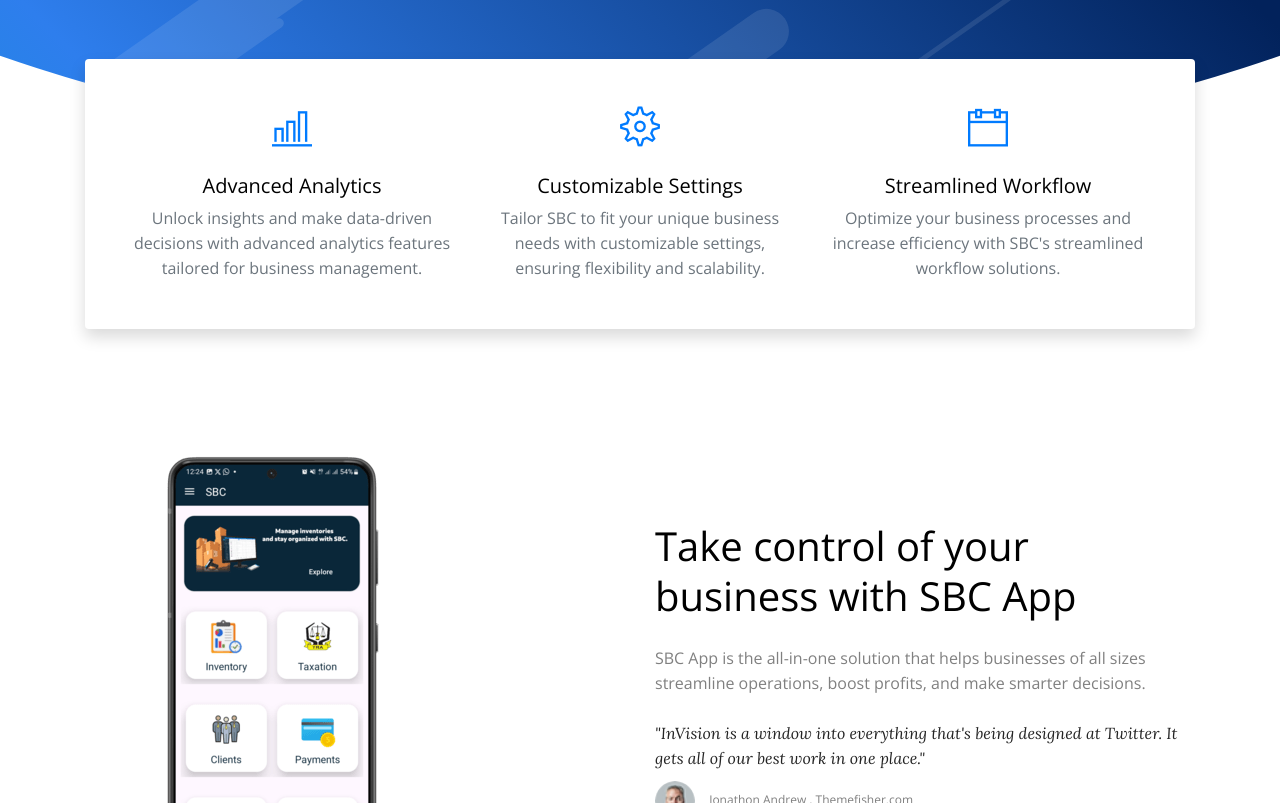
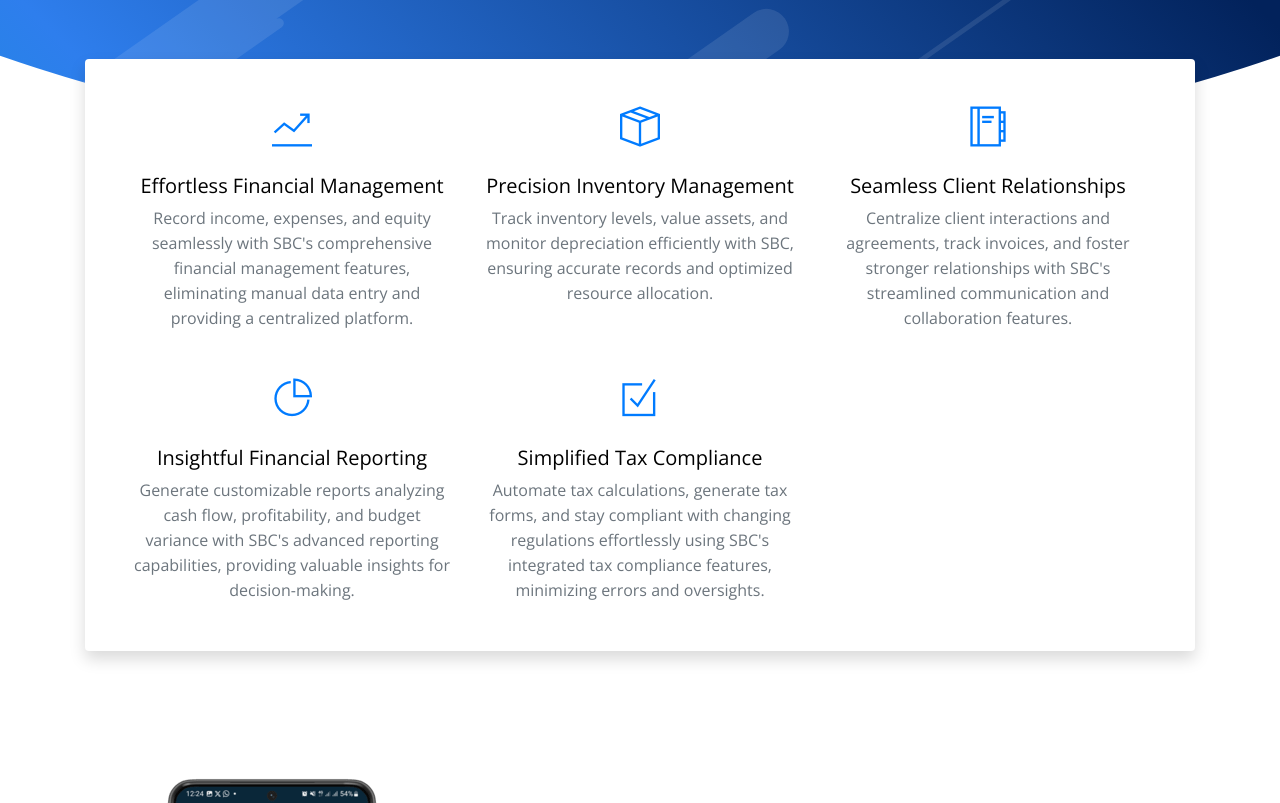
Before and after one commit to GODFREY-EM/SBC_SHOWCASE, a plain HTML site: page index.html in a window 1280 px wide. Shown: the part 672-1475 px from the top of the page. Drawn offline with nearby package versions, Linux system fonts and the light colour scheme; some packages are replaced by stand-ins of ours.

Commit message:
Update index.html

```diff
--- a/index.html
+++ b/index.html
@@ -1,11 +1,4 @@
 <!DOCTYPE html>
-
-<!--
- // WEBSITE: https://themefisher.com
- // TWITTER: https://twitter.com/themefisher
- // FACEBOOK: https://www.facebook.com/themefisher
- // GITHUB: https://github.com/themefisher/
--->
 
 <html lang="en">
 <head>
@@ -157,25 +150,36 @@
         <div class="rounded shadow p-5 bg-white">
             <div class="row">
                 <div class="col-lg-4 col-md-6 mt-5 mt-md-0 text-center">
-                    <i class="ti-bar-chart text-primary h1"></i>
-                    <h3 class="mt-4 text-capitalize h5 ">Advanced Analytics</h3>
-                    <p class="regular text-muted">Unlock insights and make data-driven decisions with advanced analytics features tailored for business management.</p>
+                    <i class="ti-stats-up text-primary h1"></i>
+                    <h3 class="mt-4 text-capitalize h5 ">Effortless Financial Management</h3>
+                    <p class="regular text-muted">Record income, expenses, and equity seamlessly with SBC's comprehensive financial management features, eliminating manual data entry and providing a centralized platform.</p>
                 </div>
                 <div class="col-lg-4 col-md-6 mt-5 mt-md-0 text-center">
-                    <i class="ti-settings text-primary h1"></i>
-                    <h3 class="mt-4 text-capitalize h5 ">Customizable Settings</h3>
-                    <p class="regular text-muted">Tailor SBC to fit your unique business needs with customizable settings, ensuring flexibility and scalability.</p>
+                    <i class="ti-package text-primary h1"></i>
+                    <h3 class="mt-4 text-capitalize h5 ">Precision Inventory Management</h3>
+                    <p class="regular text-muted">Track inventory levels, value assets, and monitor depreciation efficiently with SBC, ensuring accurate records and optimized resource allocation.</p>
                 </div>
                 <div class="col-lg-4 col-md-12 mt-5 mt-lg-0 text-center">
-                    <i class="ti-calendar text-primary h1"></i>
-                    <h3 class="mt-4 text-capitalize h5 ">Streamlined Workflow</h3>
-                    <p class="regular text-muted">Optimize your business processes and increase efficiency with SBC's streamlined workflow solutions.</p>
+                    <i class="ti-agenda text-primary h1"></i>
+                    <h3 class="mt-4 text-capitalize h5 ">Seamless Client Relationships</h3>
+                    <p class="regular text-muted">Centralize client interactions and agreements, track invoices, and foster stronger relationships with SBC's streamlined communication and collaboration features.</p>
+                </div>
+            </div>
+            <div class="row mt-5">
+                <div class="col-lg-4 col-md-6 mt-5 mt-md-0 text-center">
+                    <i class="ti-pie-chart text-primary h1"></i>
+                    <h3 class="mt-4 text-capitalize h5 ">Insightful Financial Reporting</h3>
+                    <p class="regular text-muted">Generate customizable reports analyzing cash flow, profitability, and budget variance with SBC's advanced reporting capabilities, providing valuable insights for decision-making.</p>
+                </div>
+                <div class="col-lg-4 col-md-6 mt-5 mt-md-0 text-center">
+                    <i class="ti-check-box text-primary h1"></i>
+                    <h3 class="mt-4 text-capitalize h5 ">Simplified Tax Compliance</h3>
+                    <p class="regular text-muted">Automate tax calculations, generate tax forms, and stay compliant with changing regulations effortlessly using SBC's integrated tax compliance features, minimizing errors and oversights.</p>
                 </div>
             </div>
         </div>
     </div>
 </section>
-
 <!--==================================
 =            Feature Grid            =
 ===================================-->
```
